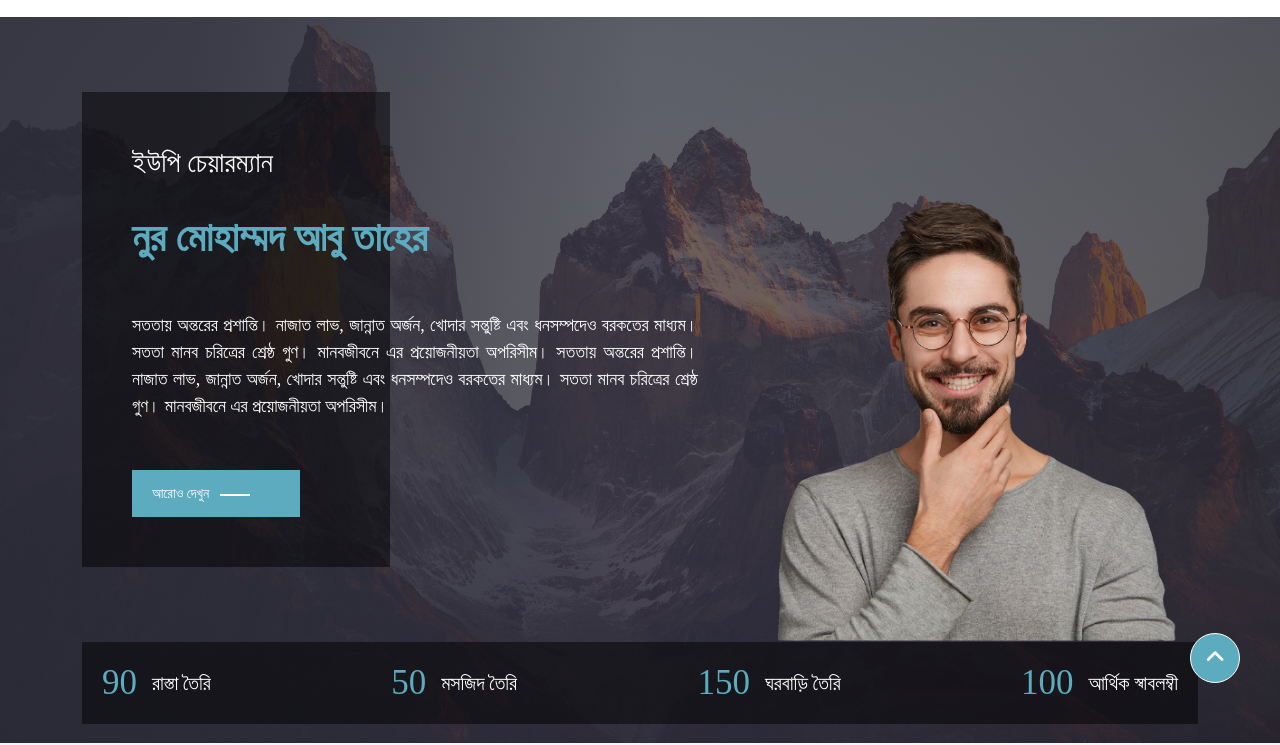
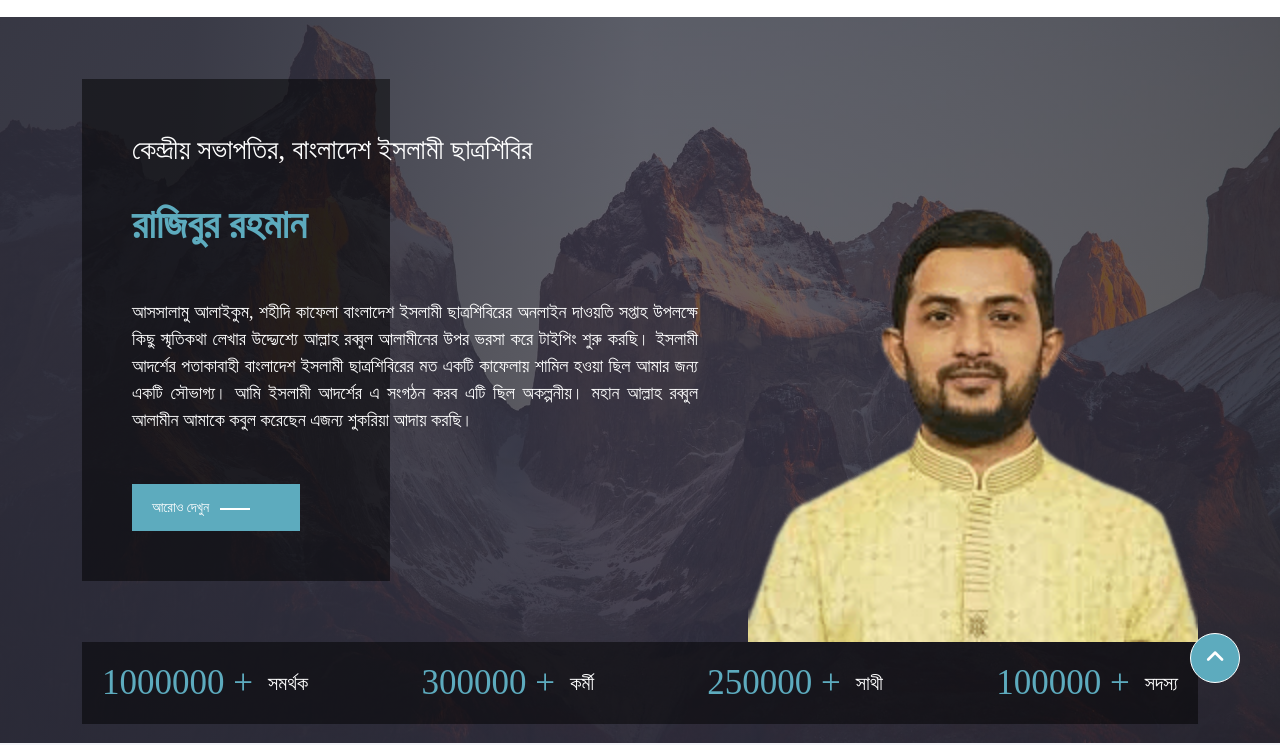
Before and after one commit to alif-sagir/personal_portfolio_cp, a website: page index.html in a window 1280 px wide. Shown: the part 57-802 px from the top of the page. Drawn offline with nearby package versions, Linux system fonts and the light colour scheme; a web font is replaced by a local one.

Commit message:
first commit

```diff
--- a/index.html
+++ b/index.html
@@ -89,7 +89,7 @@
                         <i class="fa-solid fa-bars"></i>
                     </a>
                 </div>
-                 <!-- responsive_menu_area end -->
+                <!-- responsive_menu_area end -->
             </div>
         </div>
     </nav>
@@ -106,16 +106,14 @@
                     <div class="left-area_content" data-aos="fade-right" data-aos-duration="1000">
                         <div class="left-area">
                             <div class="left_area_content">
-                                <p class="profation_name">ইউপি চেয়ারম্যান</p>
-                                <h2 class="name_text"> নুর মোহাম্মদ আবু তাহের</h2>
+                                <p class="profation_name">কেন্দ্রীয় সভাপতির, বাংলাদেশ ইসলামী ছাত্রশিবির</p>
+                                <h2 class="name_text"> রাজিবুর রহমান</h2>
                                 <p class="description_text">
-                                    সততায় অন্তরের প্রশান্তি। নাজাত লাভ, জান্নাত অর্জন, খোদার সন্তুষ্টি এবং ধনসম্পদেও
-                                    বরকতের
-                                    মাধ্যম। সততা মানব চরিত্রের শ্রেষ্ঠ গুণ। মানবজীবনে এর প্রয়োজনীয়তা অপরিসীম। সততায়
-                                    অন্তরের
-                                    প্রশান্তি। নাজাত লাভ, জান্নাত অর্জন, খোদার সন্তুষ্টি এবং ধনসম্পদেও বরকতের মাধ্যম।
-                                    সততা
-                                    মানব চরিত্রের শ্রেষ্ঠ গুণ। মানবজীবনে এর প্রয়োজনীয়তা অপরিসীম।
+                                    আসসালামু আলাইকুম, শহীদি কাফেলা বাংলাদেশ ইসলামী ছাত্রশিবিরের অনলাইন দাওয়তি সপ্তাহ
+                                    উপলক্ষে কিছু স্মৃতিকথা লেখার উদ্দ্যেশ্যে আল্লাহ রব্বুল আলামীনের উপর ভরসা করে টাইপিং
+                                    শুরু করছি। ইসলামী আদর্শের পতাকাবাহী বাংলাদেশ ইসলামী ছাত্রশিবিরের মত একটি কাফেলায়
+                                    শামিল হওয়া ছিল আমার জন্য একটি সৌভাগ্য। আমি ইসলামী আদর্শের এ সংগঠন করব এটি ছিল
+                                    অকল্পনীয়। মহান আল্লাহ রব্বুল আলামীন আমাকে কবুল করেছেন এজন্য শুকরিয়া আদায় করছি।
                                 </p>
 
                                 <!-- button_area start-->
@@ -138,7 +136,7 @@
                     <!-- right-area start -->
                     <div class="right-area" data-aos="fade-left" data-aos-duration="1000">
                         <div class="image_area">
-                            <img src="./assets/images/profile_image/img5.png" alt="image">
+                            <img src="./assets/images/profile_image/image1.1.png" alt="image">
                         </div>
                     </div>
                     <!-- right-area end -->
@@ -152,44 +150,44 @@
                         <!-- count_item start -->
                         <div class="count_item">
                             <div class="count_number_area">
-                                <h2 class="number_text">90</h2>
+                                <h2 class="number_text">1000000 +</h2>
                             </div>
                             <div class="count_text_area">
                                 <p class="count_text">
-                                    রাস্তা তৈরি</p>
+                                    সমর্থক</p>
                             </div>
                         </div>
                         <!-- count_item end -->
                         <!-- count_item start -->
                         <div class="count_item">
                             <div class="count_number_area">
-                                <h2 class="number_text">50</h2>
+                                <h2 class="number_text">300000 +</h2>
                             </div>
                             <div class="count_text_area">
                                 <p class="count_text">
-                                    মসজিদ তৈরি</p>
+                                    কর্মী</p>
                             </div>
                         </div>
                         <!-- count_item end -->
                         <!-- count_item start -->
                         <div class="count_item">
                             <div class="count_number_area">
-                                <h2 class="number_text">150</h2>
+                                <h2 class="number_text">250000 +</h2>
                             </div>
                             <div class="count_text_area">
                                 <p class="count_text">
-                                    ঘরবাড়ি তৈরি</p>
+                                    সাথী </p>
                             </div>
                         </div>
                         <!-- count_item end -->
                         <!-- count_item start -->
                         <div class="count_item">
                             <div class="count_number_area">
-                                <h2 class="number_text">100</h2>
+                                <h2 class="number_text">100000 +</h2>
                             </div>
                             <div class="count_text_area">
                                 <p class="count_text">
-                                    আর্থিক স্বাবলম্বী</p>
+                                     সদস্য</p>
                             </div>
                         </div>
                         <!-- count_item end -->
@@ -226,7 +224,7 @@
                         <!-- left_area start -->
                         <div class="left_area">
                             <a href="news_details.html" class="item">
-                                <img src="./assets/images/news_image/img1.webp" alt="News">
+                                <img src="./assets/images/news_image/img1.1.webp" alt="News">
 
                                 <!-- layout_area start -->
                                 <div class="layout_area">
```
Also changed, not shown: assets/images/news_image/img1.1.webp (added), assets/images/profile_image/image1.1.png (added).
